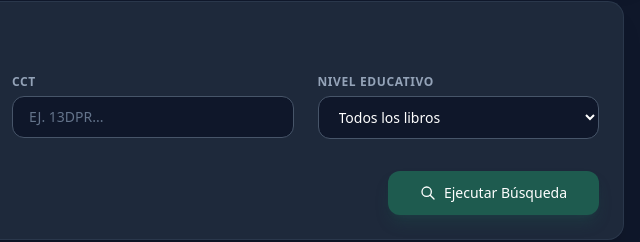
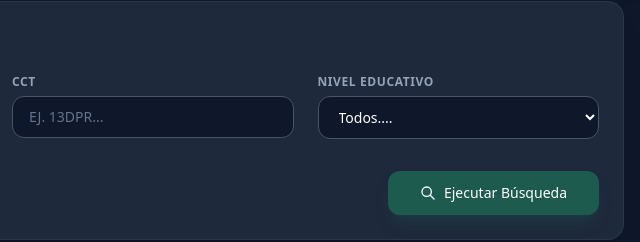
Before and after one commit to Bernardo755/ESTADOS, a plain HTML site: page index.html in a window 1280 px wide. Shown: the part 136-378 px from the top of the page, 640-1280 px from the left. Drawn offline with nearby package versions, Linux system fonts and the light colour scheme.

Commit message:
Update educational level options in select dropdown

```diff
--- a/index.html
+++ b/index.html
@@ -56,11 +56,11 @@
                 <div class="space-y-1.5">
                     <label class="block text-xs font-semibold text-slate-400 uppercase tracking-wider">NIVEL EDUCATIVO</label>
                     <select id="searchScope" class="w-full px-4 py-2.5 bg-slate-900 border border-slate-600 rounded-xl text-white text-sm focus:ring-2 focus:ring-[#1e5b4f] focus:outline-none">
-                        <option value="TODOS">Todos los libros</option>
-                        <option value="JEF">BASICA</option>
+                        <option value="TODOS">Todos....</option>
+                        <option value="BASICA">BASICA</option>
                         <option value="EMS">EMS </option>
-                        <option value="GB">JEF</option>
-                        <option value="BASICA">GB</option>
+                        <option value="JEF">JEF</option>
+                        <option value="GB">GB</option>
                     </select>
                 </div>
 
```
